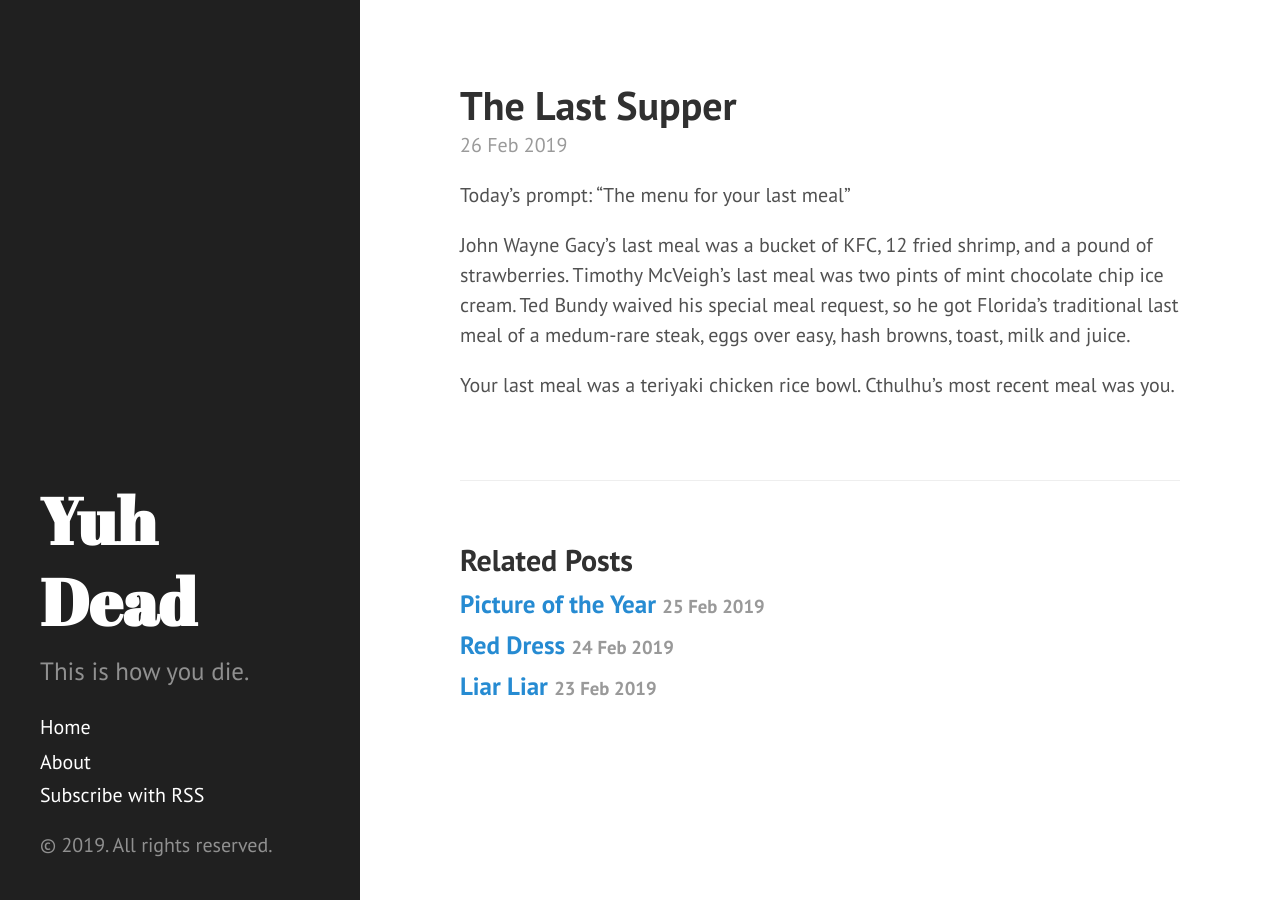
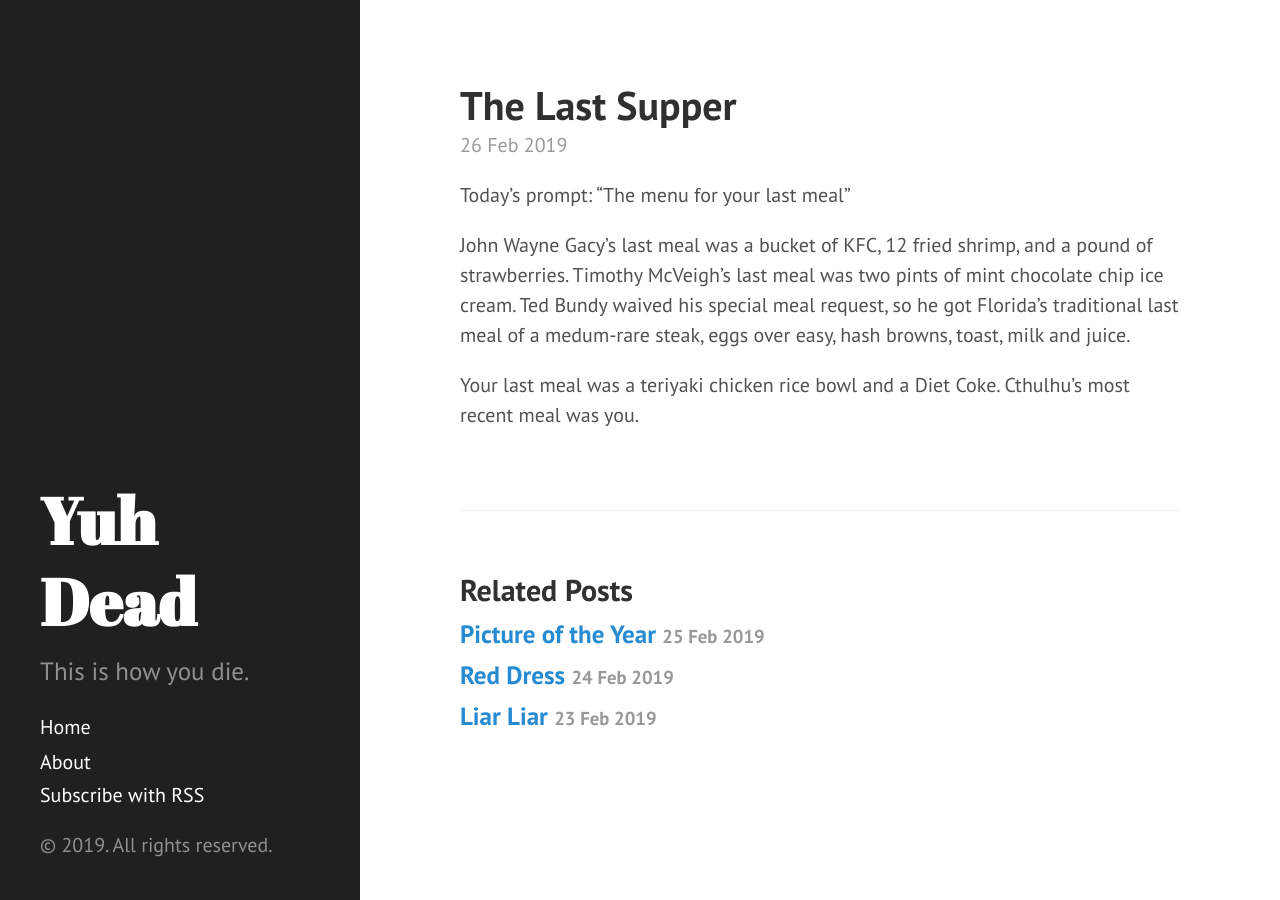
Before and after one commit to LoraV/LoraV.github.io, a Jekyll site: the page built from _posts/2019-02-26-menu.markdown, in a window 1280 px wide. Built offline with Jekyll 4.4.1, drawn with Linux system fonts in a browser that asks for light colours.

Commit message:
last meal

```diff
--- a/_posts/2019-02-26-menu.markdown
+++ b/_posts/2019-02-26-menu.markdown
@@ -8,4 +8,4 @@ Today's prompt: "The menu for your last meal"
 
 John Wayne Gacy's last meal was a bucket of KFC, 12 fried shrimp, and a pound of strawberries. Timothy McVeigh's last meal was two pints of mint chocolate chip ice cream. Ted Bundy waived his special meal request, so he got Florida's traditional last meal of a medum-rare steak, eggs over easy, hash browns, toast, milk and juice.
 
-Your last meal was a teriyaki chicken rice bowl. Cthulhu's most recent meal was you.
+Your last meal was a teriyaki chicken rice bowl and a Diet Coke. Cthulhu's most recent meal was you.
```
